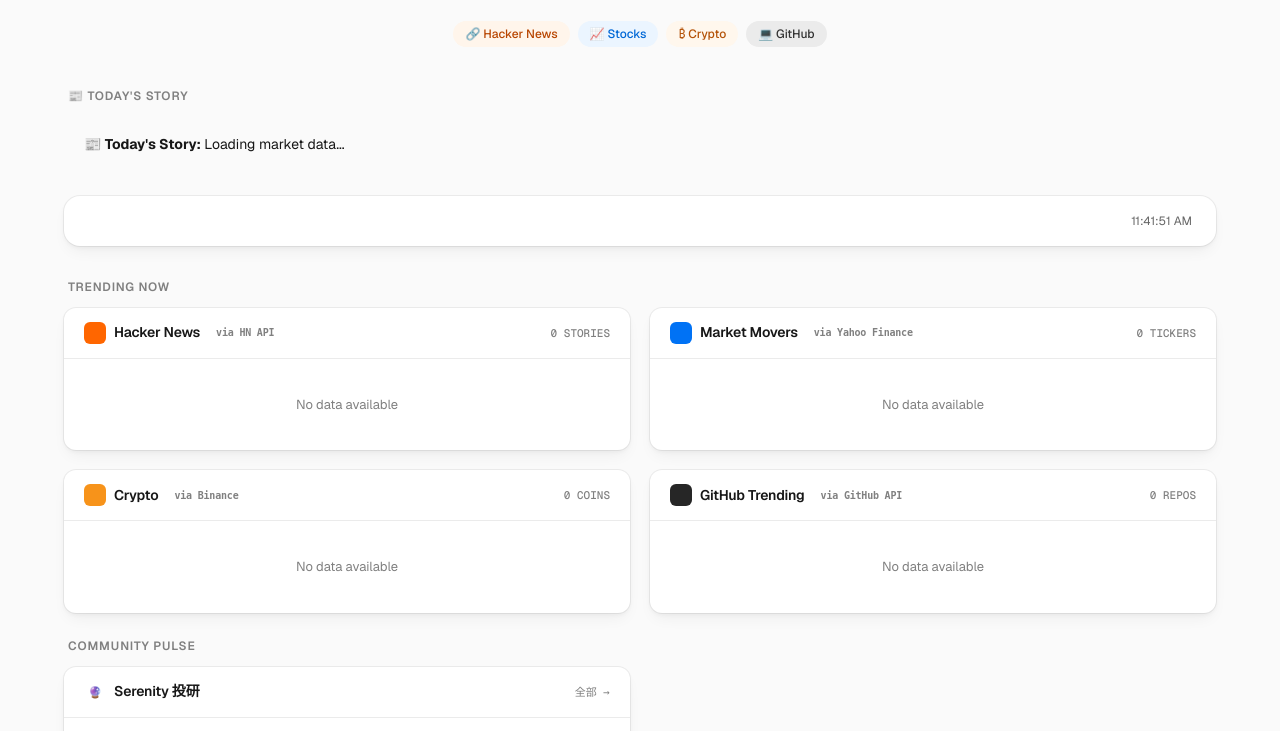
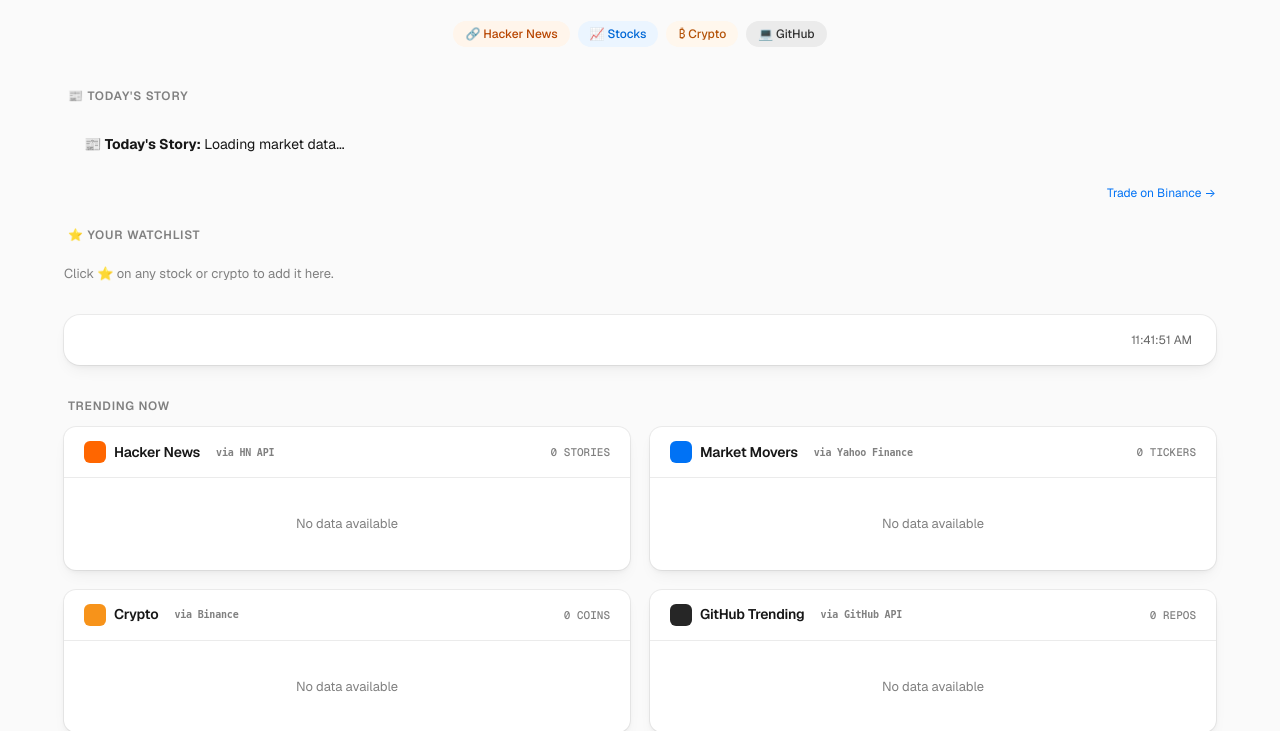
Before and after one commit to darkotan/trendpulse, a Flask app: page / in a window 1280 px wide. Shown: the part 251-982 px from the top of the page. Run offline with Flask 3, Linux system fonts and the light colour scheme; data that the repository does not hold is empty.

Commit message:
Round 4: Watchlist + star toggle + Binance referral link

```diff
--- a/templates/index.html
+++ b/templates/index.html
@@ -324,9 +324,16 @@
 
     <!-- Market Story -->
     <div class="section-label">📰 Today's Story</div>
-    <div id="marketStory" style="background:var(--card-bg);border:1px solid var(--border);border-radius:12px;padding:16px 20px;margin-bottom:24px;font-size:14px;line-height:1.6;color:var(--text);min-height:48px">
+    <div id="marketStory" style="background:var(--card-bg);border:1px solid var(--border);border-radius:12px;padding:16px 20px;margin-bottom:12px;font-size:14px;line-height:1.6;color:var(--text);min-height:40px">
       Loading market summary...
     </div>
+    <div id="storyActions" style="text-align:right;margin-bottom:24px;font-size:12px;color:var(--gray-400)">
+      <a href="https://accounts.binance.com/en/register?ref=GRO_28502_3H9MX" target="_blank" rel="nofollow sponsored" style="color:var(--blue)">Trade on Binance →</a>
+    </div>
+
+    <!-- Watchlist -->
+    <div class="section-label">⭐ Your Watchlist</div>
+    <div id="watchlistSection" style="margin-bottom:24px;min-height:8px"></div>
 
     <!-- Market Sentiment Strip -->
     <div id="sentimentStrip"></div>
@@ -395,6 +402,49 @@
       if (h.includes('binance.com') && h.includes('ref=')) trackClick('binance', h);
       if (h.includes('okx.com') && h.includes('join')) trackClick('okx', h);
     });
+
+    /* ── Watchlist (localStorage) ────────────────────── */
+    const WATCH_KEY = 'trendpulse_watchlist';
+    function getWatchlist() { try { return JSON.parse(localStorage.getItem(WATCH_KEY) || '[]'); } catch(e) { return []; } }
+    function saveWatchlist(list) { localStorage.setItem(WATCH_KEY, JSON.stringify(list)); }
+    function toggleWatch(symbol, type) {
+      let wl = getWatchlist();
+      const key = type + ':' + symbol;
+      const idx = wl.indexOf(key);
+      if (idx >= 0) wl.splice(idx, 1); else wl.push(key);
+      saveWatchlist(wl);
+      loadData(); // re-render
+    }
+    function isWatched(symbol, type) {
+      return getWatchlist().includes(type + ':' + symbol);
+    }
+    function starIcon(symbol, type) {
+      const watched = isWatched(symbol, type);
+      return `<span onclick="event.preventDefault();event.stopPropagation();toggleWatch('${symbol}','${type}')" style="cursor:pointer;font-size:14px;opacity:${watched?'1':'0.3'};transition:opacity .15s;margin-left:6px" title="${watched?'Remove from watchlist':'Add to watchlist'}">⭐</span>`;
+    }
+
+    function renderWatchlist(data) {
+      const el = document.getElementById('watchlistSection');
+      const wl = getWatchlist();
+      if (wl.length === 0) { el.innerHTML = '<div style="color:var(--gray-400);font-size:13px;padding:8px 0">Click ⭐ on any stock or crypto to add it here.</div>'; return; }
+      const items = [];
+      for (const key of wl) {
+        const [type, symbol] = key.split(':');
+        if (type === 'stock') {
+          const s = (data.stocks||[]).find(x => x.symbol === symbol);
+          if (s) items.push({...s, _type: 'stock'});
+        } else if (type === 'crypto') {
+          const c = (data.crypto||[]).find(x => x.symbol === symbol);
+          if (c) items.push({...c, _type: 'crypto'});
+        }
+      }
+      if (items.length === 0) { el.innerHTML = ''; return; }
+      el.innerHTML = `<div style="display:flex;gap:8px;flex-wrap:wrap;padding:8px 0">${items.map(i => {
+        const pct = i.change_pct || 0;
+        const cls = pct >= 0 ? 'up' : 'down';
+        return `<a href="${i._type==='crypto'?i.url||'#':'#'}" target="_blank" rel="noopener" style="display:inline-flex;align-items:center;gap:4px;padding:4px 10px;background:var(--card-bg);border:1px solid var(--border);border-radius:8px;text-decoration:none;font-size:13px;font-weight:500;color:var(--text)">${i._type==='crypto'?'₿':''} ${i.symbol} <span class="${cls}" style="font-family:monospace;font-size:12px">${pct>=0?'+':''}${pct}%</span></a>`;
+      }).join('')}</div>`;
+    }
 
     /* ── Sentiment Strip ────────────────────────────── */
     function renderSentiment(data) {
@@ -505,7 +555,7 @@
       el.innerHTML = `
         <span class="item-rank">${rank}</span>
         <div class="item-content">
-          <div class="item-title">${esc(item.symbol || item.ticker || '')} <span class="affiliate-tag">Trade</span></div>
+          <div class="item-title">${esc(item.symbol || item.ticker || '')} <span class="affiliate-tag">Trade</span>${starIcon(item.symbol || item.ticker, 'stock')}</div>
           <div class="item-meta">
             <span>$${fmt(item.price)}</span>
             <span>H: $${fmt(item.high)}</span>
@@ -528,7 +578,7 @@
       el.innerHTML = `
         <span class="item-rank">${rank}</span>
         <div class="item-content">
-          <div class="item-title">₿ ${esc(item.symbol || '')} <span class="affiliate-tag">Trade</span></div>
+          <div class="item-title">₿ ${esc(item.symbol || '')} <span class="affiliate-tag">Trade</span>${starIcon(item.symbol, 'crypto')}</div>
           <div class="item-meta">
             <span>${fmtPrice(item.price)}</span>
             <span>Vol: ${item.volume_fmt || '$0'}</span>
@@ -763,6 +813,9 @@
         // Sentiment strip
         renderSentiment(data);
 
+        // Watchlist
+        renderWatchlist(data);
+
         // Main 2x2 grid
         const mainGrid = document.getElementById('mainGrid');
         mainGrid.innerHTML = '';
```
Also changed, not shown: data/analytics.db, 3 other files.
